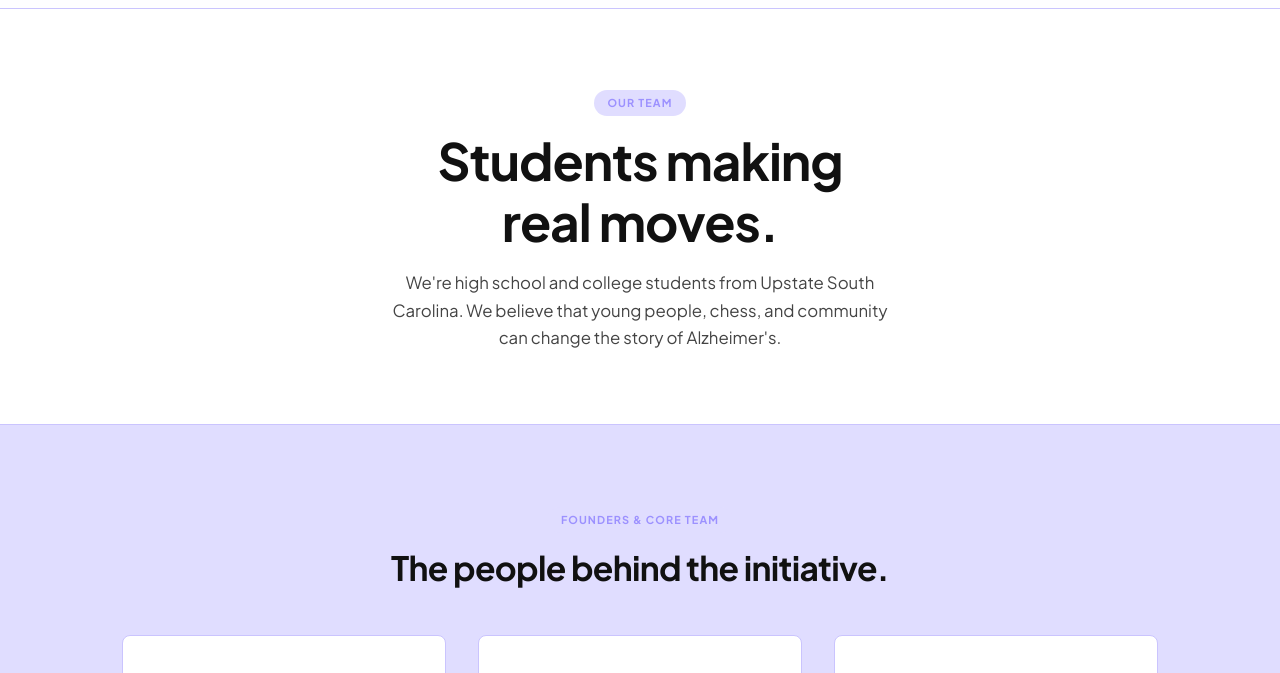
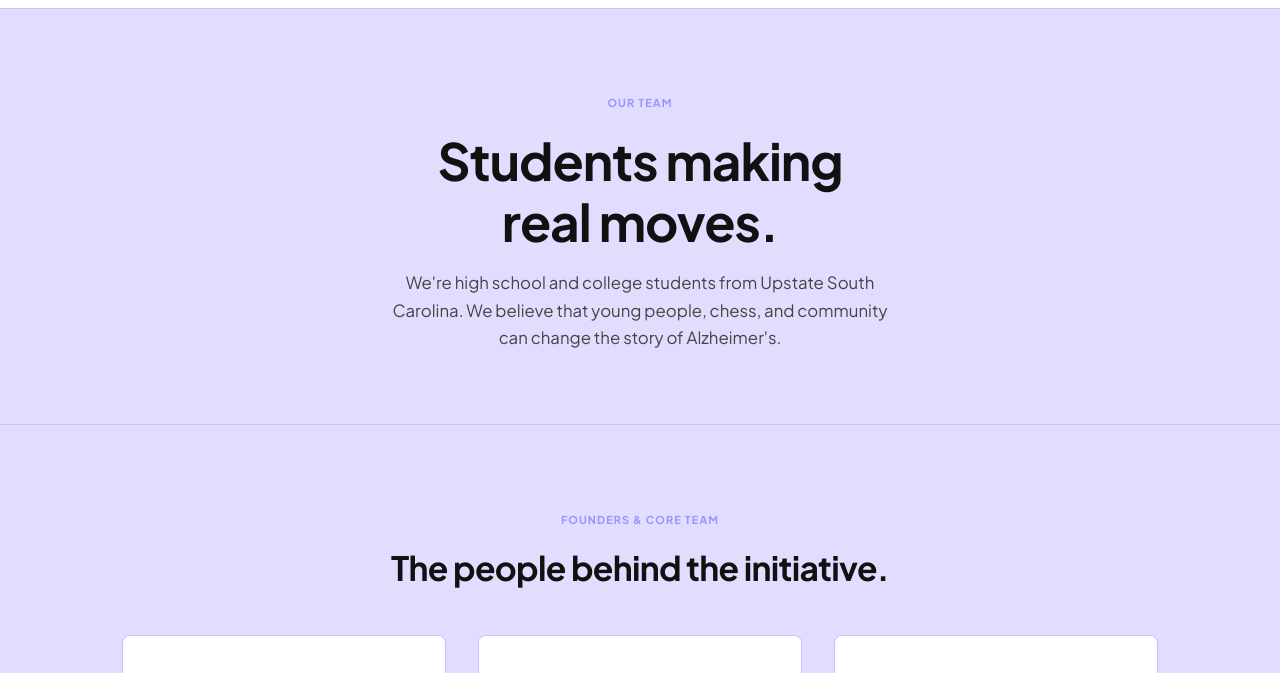
Before and after one commit to omphalos18/checkmatingalzheimers, a website: page team.html in a window 1280 px wide. Shown: the part 54-727 px from the top of the page. Drawn offline with Linux system fonts and the light colour scheme.

Commit message:
Revert background to white, keep purple for surface/section accents

```diff
--- a/styles.css
+++ b/styles.css
@@ -7,8 +7,8 @@
 
 /* ── Tokens ── */
 :root {
-  --bg:         #e0ddff;
-  --surface:    #ffffff;
+  --bg:         #ffffff;
+  --surface:    #e0ddff;
   --surface2:   #cac4fe;
   --ink:        #111111;
   --ink-2:      #444444;
@@ -20,8 +20,8 @@
   --accdim:     rgba(156,145,255,.15);
 
   /* Legacy aliases */
-  --paper:        #e0ddff;
-  --paper-warm:   #ffffff;
+  --paper:        #ffffff;
+  --paper-warm:   #e0ddff;
   --rule:         #cac4fe;
   --accent:       #9c91ff;
   --accent-lt:    #e0ddff;
```
Also changed, not shown: index.html (+2 -2 lines).
